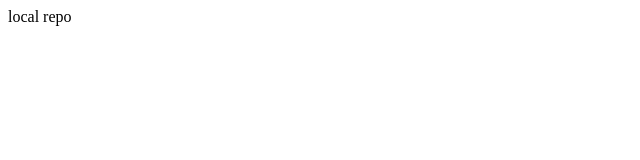
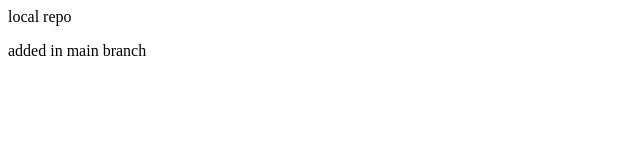
Before and after one commit to aaaaryaaa/git-demo-localrepo, a plain HTML site: page index.htm in a window 1280 px wide. Shown: the whole page, without its empty margins (0-640 px from the left). Drawn offline with Linux system fonts and the light colour scheme.

Commit message:
made change in main

```diff
--- a/index.htm
+++ b/index.htm
@@ -1 +1,2 @@
 <p>local repo</p>
+<p>added in main branch</p>
```
